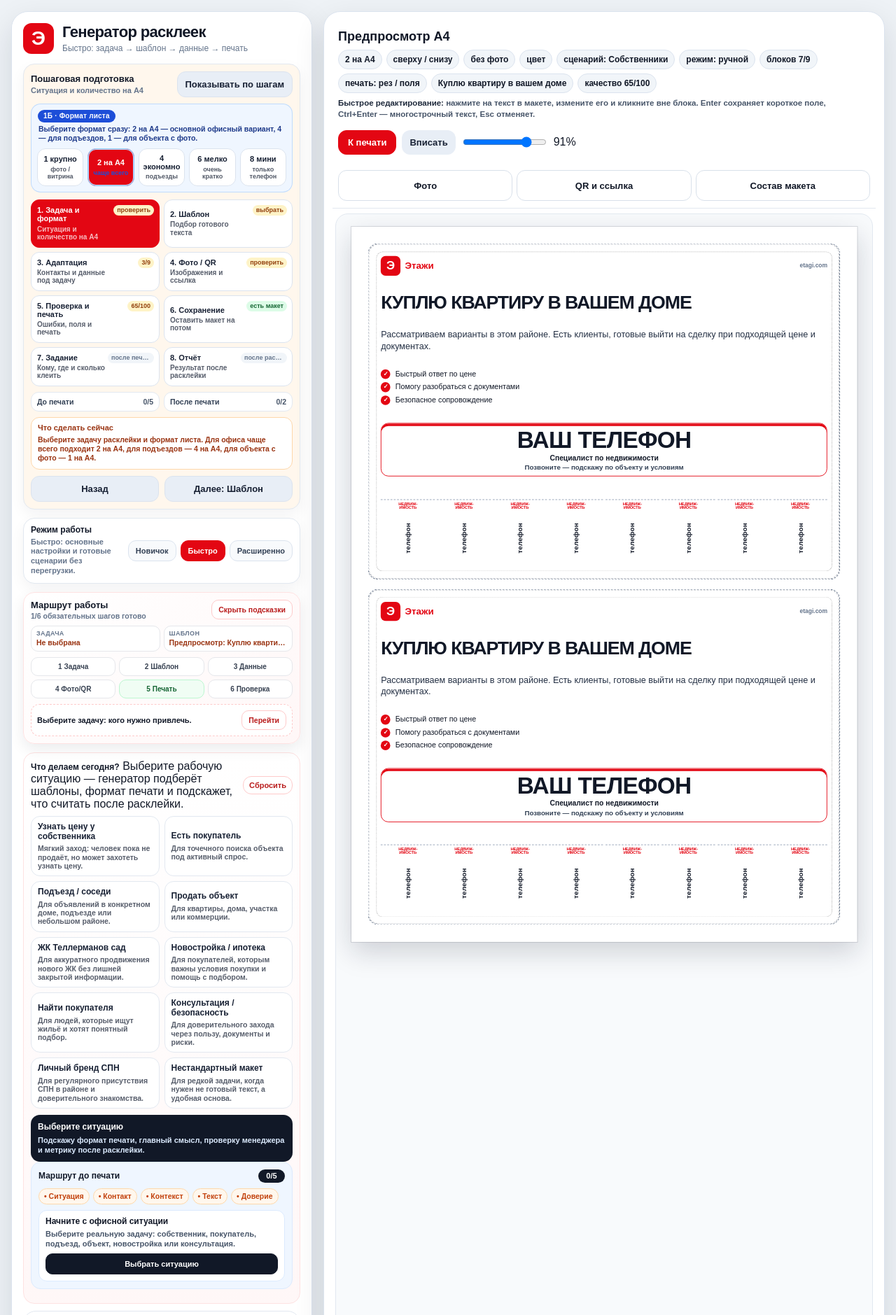
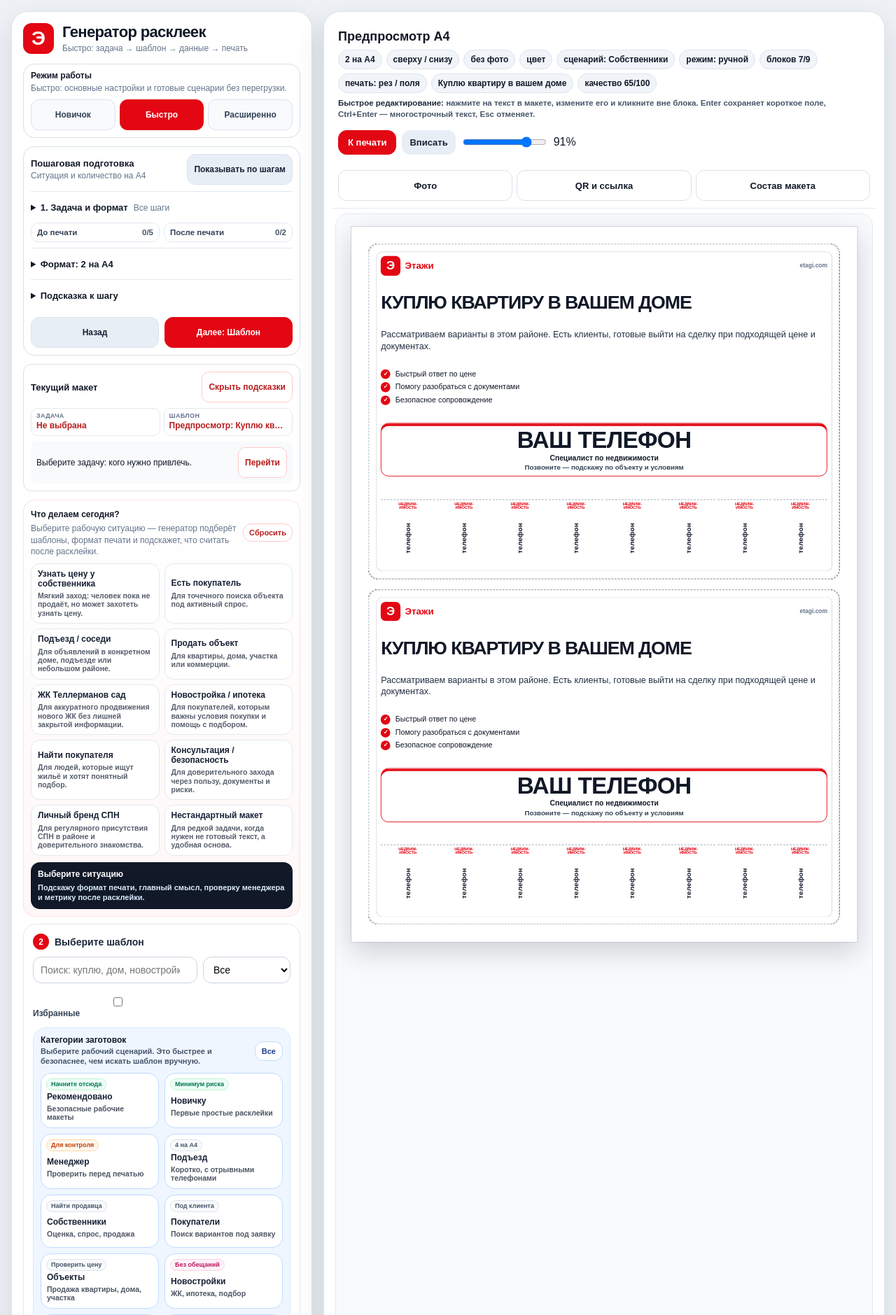
Before and after one commit to deputat36/etagi, a PHP site: page / in a window 1280 px wide. Shown: the top 1879 px of the page at 70% size. Run offline with PHP 8.4, Linux system fonts and the light colour scheme.

Commit message:
Make flyer preparation navigation compact and unified (#187)

```diff
--- a/assets/css/spn-wizard.css
+++ b/assets/css/spn-wizard.css
@@ -27,14 +27,50 @@
 .spn-recommendation span{display:block;font-size:11px;line-height:1.28;color:#dbeafe;font-weight:700}
 .spn-recommendation strong{color:#fff;font-weight:900}
 
-body[data-wizard-flow="on"][data-wizard-step="goal"] .start-card{position:relative;border:2px solid #bfdbfe;background:linear-gradient(180deg,#fff,#eff6ff);box-shadow:0 8px 20px rgba(37,99,235,.08)}
-body[data-wizard-flow="on"][data-wizard-step="goal"] .start-card::before{content:'1А · Цель расклейки';display:inline-flex;margin-bottom:8px;padding:4px 8px;border-radius:999px;background:#1d4ed8;color:#fff;font-size:10px;line-height:1;font-weight:900;letter-spacing:.02em}
-body[data-wizard-flow="on"][data-wizard-step="goal"] .start-card .step-title{margin-bottom:8px}
-.spn-wizard-flow .spn-wizard-print-help{position:relative;margin:0!important;padding:29px 10px 8px!important;border:1px solid #bfdbfe!important;border-bottom:0!important;border-radius:14px 14px 0 0!important;background:#eff6ff!important;color:#1e3a8a!important}
-.spn-wizard-flow .spn-wizard-print-help::before{content:'1Б · Формат листа';position:absolute;top:8px;left:9px;display:inline-flex;padding:4px 8px;border-radius:999px;background:#1d4ed8;color:#fff;font-size:10px;line-height:1;font-weight:900;letter-spacing:.02em}
-.spn-wizard-flow .spn-wizard-print-count{margin:0 0 10px!important;padding:0 8px 8px;border:1px solid #bfdbfe;border-top:0;border-radius:0 0 14px 14px;background:#eff6ff}
-.spn-wizard-flow .spn-wizard-print-count button{min-height:54px;background:#fff}
-.spn-wizard-flow .spn-wizard-print-count button[data-wizard-print-count="2"]{border-color:#93c5fd;box-shadow:inset 0 0 0 1px #bfdbfe}
-.spn-wizard-flow .spn-wizard-print-count button[data-wizard-print-count="2"] span{color:#1d4ed8;opacity:1}
-
+/* Единая навигация; прежние маршруты остаются запасным вариантом без Wizard Flow. */
+.sidebar.spn-main-navigation #spnUiMode{grid-template-columns:1fr;gap:8px;border-color:#d8e0ea;background:#fff;box-shadow:none}
+.spn-main-navigation .spn-ui-mode span{font-size:12px;line-height:1.3;font-weight:500}
+.spn-main-navigation .spn-ui-mode-actions button{flex:1;min-height:44px;font-size:12px;padding:8px}
+.spn-main-navigation .spn-wizard-head > div > span{display:block;margin-top:4px;font-size:12px;line-height:1.4;color:#64748b}
+.spn-main-navigation #spnRoute,
+.spn-main-navigation .spn-clarity-steps,
+.spn-main-navigation #spnClarityProgress{display:none!important}
+.spn-main-navigation #spnWizardFlow{background:#fff!important;border-color:#d8e0ea!important;box-shadow:none}
+.spn-main-navigation #spnWizardFlow .spn-wizard-flow-head b::after{content:none!important}
+.spn-main-navigation .spn-wizard-flow-head{display:flex;flex-wrap:wrap;align-items:center;justify-content:space-between;gap:8px}
+.spn-main-navigation .spn-wizard-flow-head span{font-size:12px;line-height:1.3;font-weight:500}
+.spn-main-navigation #spnWizardToggle{font-size:12px;padding:9px;min-height:44px}
+.spn-main-navigation #spnWizardFlow > details{border-top:1px solid #e2e8f0}
+.spn-main-navigation #spnWizardFlow > details > summary{min-height:44px;align-content:center;cursor:pointer;font-size:13px;font-weight:700;color:#111827;overflow-wrap:anywhere}
+.spn-main-navigation #spnWizardFlow > details > summary:focus-visible{outline:2px solid var(--red);outline-offset:2px;border-radius:6px}
+.spn-main-navigation .spn-wizard-map small{display:inline-block;margin-left:8px;color:#64748b;font-size:12px;font-weight:500}
+.sidebar.spn-main-navigation #spnWizardFlow .spn-wizard-steps{grid-template-columns:repeat(2,minmax(0,1fr));gap:6px;padding-bottom:8px}
+.spn-main-navigation #spnWizardFlow .spn-wizard-steps button{min-height:60px;padding:8px;text-align:left}
+.spn-main-navigation .spn-wizard-steps b{font-size:12px;line-height:1.3}
+.spn-main-navigation .spn-wizard-steps button > span{display:none}
+.spn-main-navigation .spn-wizard-steps button.active{background:var(--red);border-color:var(--red)}
+.spn-main-navigation #spnWizardFlow button[data-wizard-step][data-step-status] .spn-wizard-step-status{position:static;display:inline-block;max-width:100%;margin-top:5px;padding:3px 5px;font-size:11px;line-height:1.2;background:#f1f5f9;color:#475569}
+.spn-main-navigation #spnWizardFlow button[data-wizard-step][data-step-status="attention"] .spn-wizard-step-status{background:#fff1f2;color:#b91c1c}
+.spn-main-navigation #spnWizardFlow button.active[data-wizard-step][data-step-status] .spn-wizard-step-status{background:#fff;color:#b91c1c}
+.spn-main-navigation #spnWizardFlow .spn-wizard-print-help{margin:0 0 8px;padding:8px;border:0;border-radius:8px;background:#f8fafc;color:#475569;font-size:12px;font-weight:500;line-height:1.4}
+.spn-main-navigation #spnWizardFlow .spn-wizard-print-count{grid-template-columns:repeat(3,minmax(0,1fr));gap:6px;margin:0 0 8px;padding:0;border:0;background:#fff}
+.spn-main-navigation #spnWizardFlow .spn-wizard-print-count button{min-height:54px}
+.spn-main-navigation #spnWizardFlow [data-wizard-print-count="2"]{border-color:var(--red)}
+.spn-main-navigation #spnWizardFlow .spn-wizard-print-count span{font-size:11.5px;line-height:1.3}
+.spn-main-navigation #spnWizardFlow .spn-wizard-step-help{margin:0 0 8px;padding:8px;border:0;background:#f8fafc;color:#475569}
+.spn-main-navigation #spnWizardFlow .spn-wizard-step-help span{font-size:12px;line-height:1.4;font-weight:500}
+.spn-main-navigation #spnWizardFlow .spn-wizard-progress-summary{grid-template-columns:repeat(2,minmax(0,1fr));margin:0 0 8px}
+.spn-main-navigation #spnWizardFlow .spn-wizard-progress-summary span{font-size:11.5px;background:#fff;border-color:#e2e8f0;color:#475569}
+.spn-main-navigation #spnWizardFlow .spn-wizard-progress-summary b{font-size:11.5px}
+.spn-main-navigation .spn-wizard-nav button{min-height:44px;font-size:12px}
+.spn-main-navigation #spnWizardNext{background:var(--red);border-color:var(--red);color:#fff}
+.spn-main-navigation #spnClarityPanel{position:static;padding:10px;border-color:#d8e0ea;border-radius:12px;background:#fff;box-shadow:none}
+.spn-main-navigation .spn-clarity-head{align-items:center}
+.spn-main-navigation .spn-clarity-head button{min-height:44px;font-size:12px}
+.spn-main-navigation .spn-clarity-context{grid-template-columns:repeat(2,minmax(0,1fr))}
+.spn-main-navigation .spn-clarity-context em{font-size:12px;color:#374151;font-weight:700;white-space:nowrap}
+.spn-main-navigation .spn-clarity-context em.pending{color:#b91c1c}
+.spn-main-navigation .spn-next-action{grid-template-columns:minmax(0,1fr) auto;border:0;border-radius:8px;background:#f8fafc}
+.spn-main-navigation .spn-next-action span{font-size:12px;line-height:1.35;font-weight:500}
+.spn-main-navigation .spn-next-action button{min-height:44px;font-size:12px}
 @media(max-width:520px){.spn-wizard-grid{grid-template-columns:1fr}.spn-wizard-grid button{min-height:auto}.spn-route-steps{gap:4px}.spn-route-steps span{font-size:10px}.spn-wizard-flow .spn-wizard-print-count button{min-height:48px}}
--- a/assets/js/spnClarityPanel.js
+++ b/assets/js/spnClarityPanel.js
@@ -17,7 +17,7 @@ function renderPanel(){
   return `<section class="spn-clarity-panel" id="spnClarityPanel" aria-label="Понятный маршрут работы">
     <div class="spn-clarity-head">
       <div>
-        <b>Маршрут работы</b>
+        <b>Текущий макет</b>
         <span id="spnClarityProgress">—</span>
       </div>
       <button type="button" id="toggleHelperPanelsBtn">Подсказки</button>
@@ -166,6 +166,7 @@ function updateContextLabels(){
   const activeTemplate = document.querySelector('.tpl-card.active b')?.textContent?.trim() || '';
 
   goal.textContent = taskConfirmed && activeGoal ? activeGoal : 'Не выбрана';
+  goal.title = goal.textContent;
   goal.classList.toggle('pending', !taskConfirmed);
 
   if(templateConfirmed && activeTemplate){
@@ -181,6 +182,7 @@ function updateContextLabels(){
     template.classList.add('pending');
     template.classList.remove('confirmed');
   }
+  template.title = template.textContent;
 }
 
 function toggleHelpers(){
--- a/assets/js/spnWizardFlow.js
+++ b/assets/js/spnWizardFlow.js
@@ -82,7 +82,8 @@ function initWizardFlow(){
   clearLegacyWizardState();
   markSections();
   injectStyles();
-  header.insertAdjacentHTML('afterend', renderWizardPanel());
+  const anchor = document.getElementById('spnUiMode') || header;
+  anchor.insertAdjacentHTML('afterend', renderWizardPanel());
   bindWizardPanel();
 
   const savedEnabled = localStorage.getItem(WIZARD_ENABLED_KEY);
@@ -91,6 +92,7 @@ function initWizardFlow(){
   setWizardEnabled(enabled);
   setStep(steps.some(step => step.id === savedStep) ? savedStep : 'goal');
   syncPrintCountButtons();
+  sidebar.classList.add('spn-main-navigation');
 }
 
 function clearLegacyWizardState(){
@@ -127,16 +129,25 @@ function renderWizardPanel(){
       </div>
       <button type="button" id="spnWizardToggle">Показывать по шагам</button>
     </div>
+    <details class="spn-wizard-map">
+      <summary><strong class="spn-wizard-current-step">1. Задача и формат</strong><small>Все шаги</small></summary>
+      <div class="spn-wizard-steps">
+        ${steps.map(step => `<button type="button" data-wizard-step="${step.id}"><b>${step.title}</b><span>${step.hint}</span></button>`).join('')}
+      </div>
+    </details>
+    <details class="spn-wizard-format">
+      <summary>Формат: 2 на А4</summary>
       <div class="spn-wizard-print-help">
         Выберите формат сразу: 2 на А4 — основной офисный вариант, 4 — для подъездов, 1 — для объекта с фото.
       </div>
       <div class="spn-wizard-print-count" aria-label="Количество объявлений на А4">
         ${printCounts.map(item => `<button type="button" data-wizard-print-count="${item.count}"><b>${item.title}</b>${item.note ? `<span>${item.note}</span>` : ''}</button>`).join('')}
       </div>
-    <div class="spn-wizard-steps">
-      ${steps.map(step => `<button type="button" data-wizard-step="${step.id}"><b>${step.title}</b><span>${step.hint}</span></button>`).join('')}
-    </div>
+    </details>
+    <details class="spn-wizard-help">
+      <summary>Подсказка к шагу</summary>
       <div class="spn-wizard-step-help" id="spnWizardStepHelp" aria-live="polite"></div>
+    </details>
     <div class="spn-wizard-next-notice" id="spnWizardNextNotice" aria-live="polite" hidden></div>
     <div class="spn-wizard-nav">
       <button type="button" id="spnWizardPrev">Назад</button>
@@ -151,6 +162,11 @@ function bindWizardPanel(){
     if(stepButton){
       clearNextNotice();
       setStep(stepButton.dataset.wizardStep);
+      const map = stepButton.closest('details');
+      if(map?.open){
+        map.open = false;
+        map.querySelector('summary')?.focus({preventScroll:true});
+      }
       return;
     }
 
@@ -169,8 +185,7 @@ function bindWizardPanel(){
     setWizardEnabled(document.body.dataset.wizardFlow !== 'on');
   });
 
-  const row = document.getElementById('printPresetRow');
-  row?.addEventListener('click', () => window.setTimeout(syncPrintCountButtons, 80));
+  document.addEventListener('spn:form-synced', () => syncPrintCountButtons());
 
   document.addEventListener('spn:adaptation-complete-next', openCheckFromAdaptation);
   document.addEventListener('spn:wizard-open-step', event => {
@@ -224,7 +239,10 @@ function setStep(stepId){
 
   document.querySelectorAll('#spnWizardFlow button[data-wizard-step]').forEach(button => {
     button.classList.toggle('active', button.dataset.wizardStep === active.id);
+    button.setAttribute('aria-current', button.dataset.wizardStep === active.id ? 'step' : 'false');
   });
+  const currentStep = document.querySelector('#spnWizardFlow .spn-wizard-current-step');
+  if(currentStep) currentStep.textContent = active.title;
 
   document.querySelectorAll('[data-wizard-section]').forEach(section => {
     section.classList.toggle('spn-wizard-section-active', active.sections.includes(section.dataset.wizardSection));
@@ -315,6 +333,7 @@ function setWizardEnabled(enabled){
   if(toggle){
     toggle.textContent = enabled ? 'Показать все разделы' : 'Показывать по шагам';
     toggle.classList.toggle('active', enabled);
+    toggle.setAttribute('aria-pressed', String(enabled));
   }
 }
 
@@ -330,6 +349,8 @@ function syncPrintCountButtons(fallbackCount = ''){
   document.querySelectorAll('[data-wizard-print-count]').forEach(button => {
     button.classList.toggle('active', button.dataset.wizardPrintCount === activeCount);
   });
+  const formatSummary = document.querySelector('#spnWizardFlow .spn-wizard-format > summary');
+  if(formatSummary) formatSummary.textContent = `Формат: ${activeCount} на А4`;
 }
 
 function fieldValue(id){
--- a/assets/js/spnWizardStepStatus.js
+++ b/assets/js/spnWizardStepStatus.js
@@ -33,7 +33,8 @@ function initWizardStepStatus(){
 function ensureStatusPanel(wizard){
   if(document.getElementById(STATUS_PANEL_ID)) return;
   const steps = wizard.querySelector('.spn-wizard-steps');
-  steps?.insertAdjacentHTML('afterend', `<div class="spn-wizard-progress-summary" id="${STATUS_PANEL_ID}" aria-live="polite"></div>`);
+  const anchor = steps?.closest('details') || steps;
+  anchor?.insertAdjacentHTML('afterend', `<div class="spn-wizard-progress-summary" id="${STATUS_PANEL_ID}" aria-live="polite"></div>`);
 }
 
 function ensureStepBadges(wizard){
--- a/data/ui-actions.json
+++ b/data/ui-actions.json
@@ -57,6 +57,9 @@
     {"id":"preview.block-done","selector":"[data-preview-done]","kind":"dynamic-group","owner":"assets/js/spnPreviewQuickBar.js","ownerToken":"data-preview-done","effect":"Завершает выбор блока и убирает контекстные действия из панели предпросмотра.","risk":"safe","verification":{"type":"browser","source":"tools/ui-actions-smoke.html","marker":"предпросмотр: порядок и скрытие блока меняют существующие настройки"}},
     {"id":"profile.name-options","selector":"#spnAgentHelper > summary","kind":"dynamic-button","owner":"assets/js/spnAgentHelper.js","ownerToken":"summary","effect":"Раскрывает варианты подписи СПН, сохраняя введённые личные контакты.","risk":"safe","verification":{"type":"browser","source":"tools/ui-actions-smoke.html","marker":"контакты: поля и варианты доступны без горизонтальной прокрутки на ПК и телефоне"}},
     {"id":"profile.phone-options","selector":"#spnPhoneHelper > summary","kind":"dynamic-button","owner":"assets/js/spnPhoneHelper.js","ownerToken":"summary","effect":"Раскрывает форматирование и выбор места отображения телефона.","risk":"safe","verification":{"type":"browser","source":"tools/ui-actions-smoke.html","marker":"контакты: поля и варианты доступны без горизонтальной прокрутки на ПК и телефоне"}},
-    {"id":"profile.cta-options","selector":"#contactCtaEditor .spn-contact-options > summary","kind":"dynamic-button","owner":"assets/js/spnContactEditor.js","ownerToken":"summary","effect":"Раскрывает готовые призывы, оставляя ручное редактирование доступным при скрытых подсказках.","risk":"safe","verification":{"type":"browser","source":"tools/ui-actions-smoke.html","marker":"контакты: скрытие подсказок сохраняет редактирование призыва и личный профиль"}}
+    {"id":"profile.cta-options","selector":"#contactCtaEditor .spn-contact-options > summary","kind":"dynamic-button","owner":"assets/js/spnContactEditor.js","ownerToken":"summary","effect":"Раскрывает готовые призывы, оставляя ручное редактирование доступным при скрытых подсказках.","risk":"safe","verification":{"type":"browser","source":"tools/ui-actions-smoke.html","marker":"контакты: скрытие подсказок сохраняет редактирование призыва и личный профиль"}},
+    {"id":"wizard.map","selector":"#spnWizardFlow .spn-wizard-map > summary","kind":"dynamic-button","owner":"assets/js/spnWizardFlow.js","ownerToken":"spn-wizard-map","effect":"Раскрывает все шаги основного маршрута; выбор шага сворачивает карту и возвращает фокус в её заголовок.","risk":"safe","verification":{"type":"browser","source":"tools/ui-actions-smoke.html","marker":"навигация: один компактный маршрут, доступ ко всем шагам и фокус после выбора"}},
+    {"id":"wizard.format","selector":"#spnWizardFlow .spn-wizard-format > summary","kind":"dynamic-button","owner":"assets/js/spnWizardFlow.js","ownerToken":"spn-wizard-format","effect":"Раскрывает существующий выбор количества на A4 и показывает текущий формат в свёрнутом заголовке.","risk":"safe","verification":{"type":"browser","source":"tools/ui-actions-smoke.html","marker":"навигация: формат и профиль сохраняются, подсказки раскрываются без печати"}},
+    {"id":"wizard.help","selector":"#spnWizardFlow .spn-wizard-help > summary","kind":"dynamic-button","owner":"assets/js/spnWizardFlow.js","ownerToken":"spn-wizard-help","effect":"Раскрывает подробную подсказку к текущему шагу без изменения макета.","risk":"safe","verification":{"type":"browser","source":"tools/ui-actions-smoke.html","marker":"навигация: формат и профиль сохраняются, подсказки раскрываются без печати"}}
   ]
 }
```
Also changed, not shown: docs/mobile-readability.md (+4 -4 lines), docs/newbie-mode-regression-checklist.md (+1 -1 lines), docs/office-current-status.md (+2 -1 lines), docs/spn-one-page-instruction.md (+2 -0 lines), docs/wizard-flow-spec.md (+8 -2 lines), docs/wizard-step-status.md (+3 -1 lines), tools/ui-actions-smoke.html (+56 -0 lines), tools/validate-runtime-architecture.mjs (+4 -3 lines), data/runtime-modules.json. Lines whose indentation alone changed are shown as unchanged.
